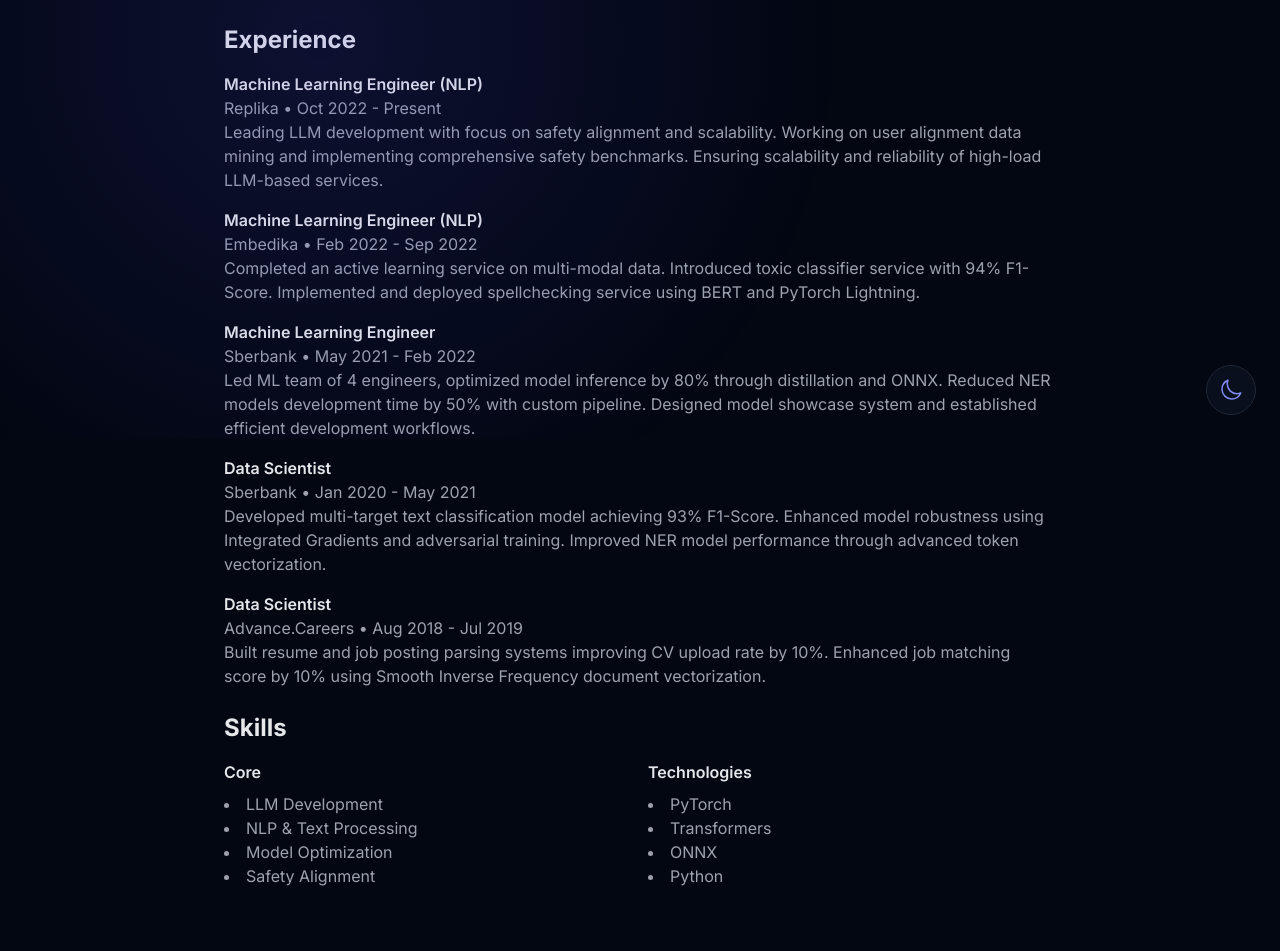
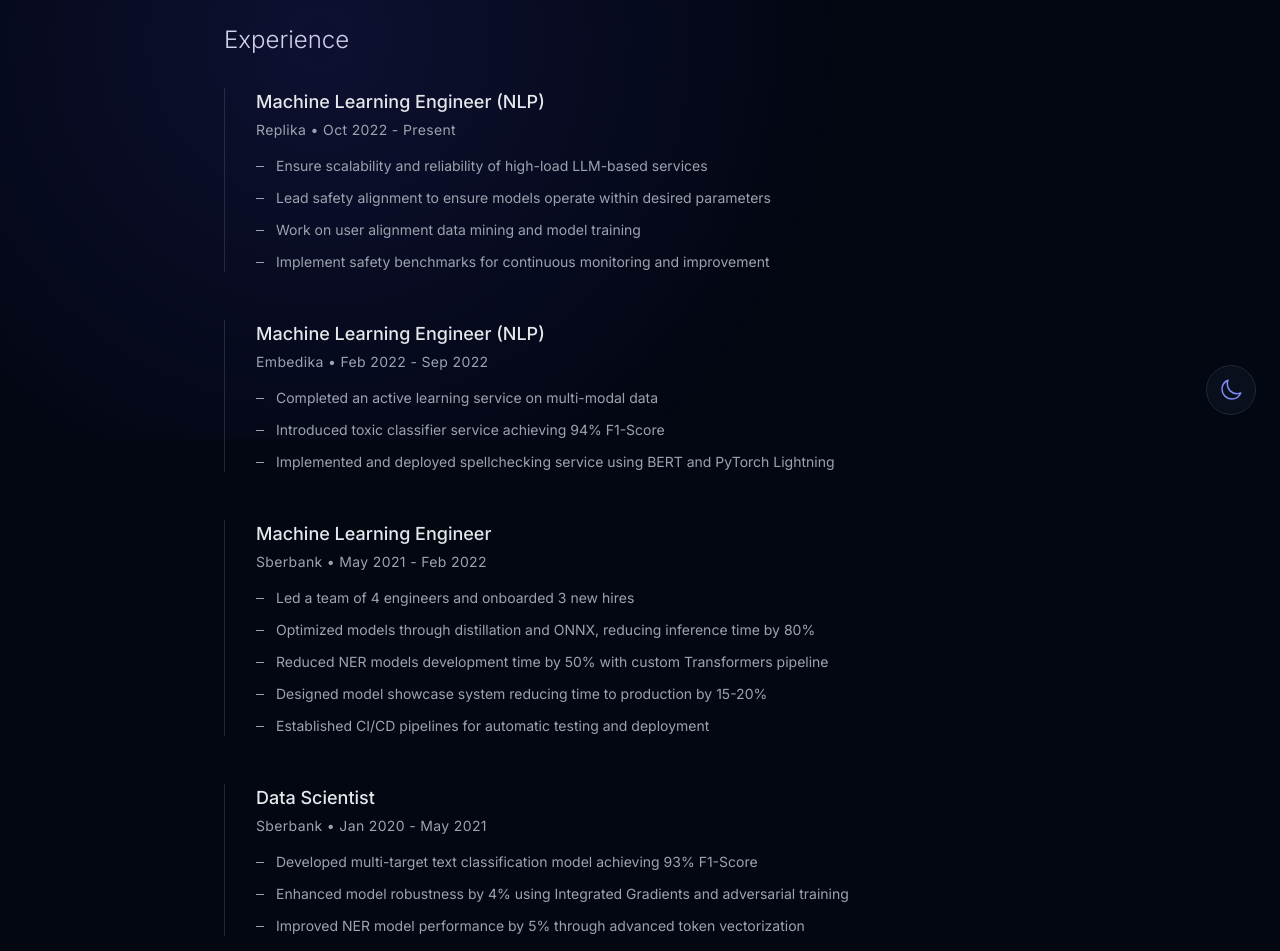
Before and after one commit to esceptico/website, a Next.js app: page /about in a window 1280 px wide. Shown: the part 361-1312 px from the top of the page. Built offline with nearby package versions, Linux system fonts and the light colour scheme.

Commit message:
Redesign About page experience section with detailed timeline and improved styling

```diff
--- a/src/app/about/page.tsx
+++ b/src/app/about/page.tsx
@@ -19,54 +19,123 @@ const MLEContent = ({ isDark }: { isDark: boolean }) => (
     </section>
 
     <section>
-      <h2 className="text-2xl font-bold mb-4 text-[var(--theme-text-primary)]">Experience</h2>
-      <div className="space-y-4">
-        <div>
-          <h3 className="font-semibold text-[var(--theme-text-primary)]">Machine Learning Engineer (NLP)</h3>
-          <p className="text-[var(--theme-text-secondary)]">Replika • Oct 2022 - Present</p>
-          <p className="text-[var(--theme-text-secondary)]">
-            Leading LLM development with focus on safety alignment and scalability. Working on user alignment
-            data mining and implementing comprehensive safety benchmarks. Ensuring scalability and reliability
-            of high-load LLM-based services.
-          </p>
+      <h2 className="text-2xl font-light mb-8 text-[var(--theme-text-primary)]">Experience</h2>
+      <div className="space-y-12">
+        <div className="relative pl-8 before:content-[''] before:absolute before:left-0 before:top-0 before:bottom-0 before:w-[1px] before:bg-[var(--theme-text-secondary)] before:opacity-20">
+          <div className="relative mb-4">
+            <h3 className="text-lg font-medium text-[var(--theme-text-primary)]">Machine Learning Engineer (NLP)</h3>
+            <p className="text-sm text-[var(--theme-text-secondary)] mt-1 tracking-wide">Replika • Oct 2022 - Present</p>
+          </div>
+          <ul className="space-y-3">
+            <li className="group flex items-start text-[var(--theme-text-secondary)] text-sm hover:text-[var(--theme-text-primary)] transition-colors duration-200">
+              <span className="block w-2 h-[1px] bg-current mt-[0.6rem] mr-3"></span>
+              <span>Ensure scalability and reliability of high-load LLM-based services</span>
+            </li>
+            <li className="group flex items-start text-[var(--theme-text-secondary)] text-sm hover:text-[var(--theme-text-primary)] transition-colors duration-200">
+              <span className="block w-2 h-[1px] bg-current mt-[0.6rem] mr-3"></span>
+              <span>Lead safety alignment to ensure models operate within desired parameters</span>
+            </li>
+            <li className="group flex items-start text-[var(--theme-text-secondary)] text-sm hover:text-[var(--theme-text-primary)] transition-colors duration-200">
+              <span className="block w-2 h-[1px] bg-current mt-[0.6rem] mr-3"></span>
+              <span>Work on user alignment data mining and model training</span>
+            </li>
+            <li className="group flex items-start text-[var(--theme-text-secondary)] text-sm hover:text-[var(--theme-text-primary)] transition-colors duration-200">
+              <span className="block w-2 h-[1px] bg-current mt-[0.6rem] mr-3"></span>
+              <span>Implement safety benchmarks for continuous monitoring and improvement</span>
+            </li>
+          </ul>
         </div>
 
-        <div>
-          <h3 className="font-semibold text-[var(--theme-text-primary)]">Machine Learning Engineer (NLP)</h3>
-          <p className="text-[var(--theme-text-secondary)]">Embedika • Feb 2022 - Sep 2022</p>
-          <p className="text-[var(--theme-text-secondary)]">
-            Completed an active learning service on multi-modal data. Introduced toxic classifier service with 94% F1-Score.
-            Implemented and deployed spellchecking service using BERT and PyTorch Lightning.
-          </p>
+        <div className="relative pl-8 before:content-[''] before:absolute before:left-0 before:top-0 before:bottom-0 before:w-[1px] before:bg-[var(--theme-text-secondary)] before:opacity-20">
+          <div className="relative mb-4">
+            <h3 className="text-lg font-medium text-[var(--theme-text-primary)]">Machine Learning Engineer (NLP)</h3>
+            <p className="text-sm text-[var(--theme-text-secondary)] mt-1 tracking-wide">Embedika • Feb 2022 - Sep 2022</p>
+          </div>
+          <ul className="space-y-3">
+            <li className="group flex items-start text-[var(--theme-text-secondary)] text-sm hover:text-[var(--theme-text-primary)] transition-colors duration-200">
+              <span className="block w-2 h-[1px] bg-current mt-[0.6rem] mr-3"></span>
+              <span>Completed an active learning service on multi-modal data</span>
+            </li>
+            <li className="group flex items-start text-[var(--theme-text-secondary)] text-sm hover:text-[var(--theme-text-primary)] transition-colors duration-200">
+              <span className="block w-2 h-[1px] bg-current mt-[0.6rem] mr-3"></span>
+              <span>Introduced toxic classifier service achieving 94% F1-Score</span>
+            </li>
+            <li className="group flex items-start text-[var(--theme-text-secondary)] text-sm hover:text-[var(--theme-text-primary)] transition-colors duration-200">
+              <span className="block w-2 h-[1px] bg-current mt-[0.6rem] mr-3"></span>
+              <span>Implemented and deployed spellchecking service using BERT and PyTorch Lightning</span>
+            </li>
+          </ul>
         </div>
 
-        <div>
-          <h3 className="font-semibold text-[var(--theme-text-primary)]">Machine Learning Engineer</h3>
-          <p className="text-[var(--theme-text-secondary)]">Sberbank • May 2021 - Feb 2022</p>
-          <p className="text-[var(--theme-text-secondary)]">
-            Led ML team of 4 engineers, optimized model inference by 80% through distillation and ONNX.
-            Reduced NER models development time by 50% with custom pipeline. Designed model showcase system
-            and established efficient development workflows.
-          </p>
+        <div className="relative pl-8 before:content-[''] before:absolute before:left-0 before:top-0 before:bottom-0 before:w-[1px] before:bg-[var(--theme-text-secondary)] before:opacity-20">
+          <div className="relative mb-4">
+            <h3 className="text-lg font-medium text-[var(--theme-text-primary)]">Machine Learning Engineer</h3>
+            <p className="text-sm text-[var(--theme-text-secondary)] mt-1 tracking-wide">Sberbank • May 2021 - Feb 2022</p>
+          </div>
+          <ul className="space-y-3">
+            <li className="group flex items-start text-[var(--theme-text-secondary)] text-sm hover:text-[var(--theme-text-primary)] transition-colors duration-200">
+              <span className="block w-2 h-[1px] bg-current mt-[0.6rem] mr-3"></span>
+              <span>Led a team of 4 engineers and onboarded 3 new hires</span>
+            </li>
+            <li className="group flex items-start text-[var(--theme-text-secondary)] text-sm hover:text-[var(--theme-text-primary)] transition-colors duration-200">
+              <span className="block w-2 h-[1px] bg-current mt-[0.6rem] mr-3"></span>
+              <span>Optimized models through distillation and ONNX, reducing inference time by 80%</span>
+            </li>
+            <li className="group flex items-start text-[var(--theme-text-secondary)] text-sm hover:text-[var(--theme-text-primary)] transition-colors duration-200">
+              <span className="block w-2 h-[1px] bg-current mt-[0.6rem] mr-3"></span>
+              <span>Reduced NER models development time by 50% with custom Transformers pipeline</span>
+            </li>
+            <li className="group flex items-start text-[var(--theme-text-secondary)] text-sm hover:text-[var(--theme-text-primary)] transition-colors duration-200">
+              <span className="block w-2 h-[1px] bg-current mt-[0.6rem] mr-3"></span>
+              <span>Designed model showcase system reducing time to production by 15-20%</span>
+            </li>
+            <li className="group flex items-start text-[var(--theme-text-secondary)] text-sm hover:text-[var(--theme-text-primary)] transition-colors duration-200">
+              <span className="block w-2 h-[1px] bg-current mt-[0.6rem] mr-3"></span>
+              <span>Established CI/CD pipelines for automatic testing and deployment</span>
+            </li>
+          </ul>
         </div>
 
-        <div>
-          <h3 className="font-semibold text-[var(--theme-text-primary)]">Data Scientist</h3>
-          <p className="text-[var(--theme-text-secondary)]">Sberbank • Jan 2020 - May 2021</p>
-          <p className="text-[var(--theme-text-secondary)]">
-            Developed multi-target text classification model achieving 93% F1-Score. Enhanced model robustness
-            using Integrated Gradients and adversarial training. Improved NER model performance through
-            advanced token vectorization.
-          </p>
+        <div className="relative pl-8 before:content-[''] before:absolute before:left-0 before:top-0 before:bottom-0 before:w-[1px] before:bg-[var(--theme-text-secondary)] before:opacity-20">
+          <div className="relative mb-4">
+            <h3 className="text-lg font-medium text-[var(--theme-text-primary)]">Data Scientist</h3>
+            <p className="text-sm text-[var(--theme-text-secondary)] mt-1 tracking-wide">Sberbank • Jan 2020 - May 2021</p>
+          </div>
+          <ul className="space-y-3">
+            <li className="group flex items-start text-[var(--theme-text-secondary)] text-sm hover:text-[var(--theme-text-primary)] transition-colors duration-200">
+              <span className="block w-2 h-[1px] bg-current mt-[0.6rem] mr-3"></span>
+              <span>Developed multi-target text classification model achieving 93% F1-Score</span>
+            </li>
+            <li className="group flex items-start text-[var(--theme-text-secondary)] text-sm hover:text-[var(--theme-text-primary)] transition-colors duration-200">
+              <span className="block w-2 h-[1px] bg-current mt-[0.6rem] mr-3"></span>
+              <span>Enhanced model robustness by 4% using Integrated Gradients and adversarial training</span>
+            </li>
+            <li className="group flex items-start text-[var(--theme-text-secondary)] text-sm hover:text-[var(--theme-text-primary)] transition-colors duration-200">
+              <span className="block w-2 h-[1px] bg-current mt-[0.6rem] mr-3"></span>
+              <span>Improved NER model performance by 5% through advanced token vectorization</span>
+            </li>
+          </ul>
         </div>
 
-        <div>
-          <h3 className="font-semibold text-[var(--theme-text-primary)]">Data Scientist</h3>
-          <p className="text-[var(--theme-text-secondary)]">Advance.Careers • Aug 2018 - Jul 2019</p>
-          <p className="text-[var(--theme-text-secondary)]">
-            Built resume and job posting parsing systems improving CV upload rate by 10%. Enhanced job matching
-            score by 10% using Smooth Inverse Frequency document vectorization.
-          </p>
+        <div className="relative pl-8 before:content-[''] before:absolute before:left-0 before:top-0 before:bottom-0 before:w-[1px] before:bg-[var(--theme-text-secondary)] before:opacity-20">
+          <div className="relative mb-4">
+            <h3 className="text-lg font-medium text-[var(--theme-text-primary)]">Data Scientist</h3>
+            <p className="text-sm text-[var(--theme-text-secondary)] mt-1 tracking-wide">Advance.Careers • Aug 2018 - Jul 2019</p>
+          </div>
+          <ul className="space-y-3">
+            <li className="group flex items-start text-[var(--theme-text-secondary)] text-sm hover:text-[var(--theme-text-primary)] transition-colors duration-200">
+              <span className="block w-2 h-[1px] bg-current mt-[0.6rem] mr-3"></span>
+              <span>Built resume and job posting parsing systems improving CV upload rate by 10%</span>
+            </li>
+            <li className="group flex items-start text-[var(--theme-text-secondary)] text-sm hover:text-[var(--theme-text-primary)] transition-colors duration-200">
+              <span className="block w-2 h-[1px] bg-current mt-[0.6rem] mr-3"></span>
+              <span>Enhanced job matching score by 10% using Smooth Inverse Frequency vectorization</span>
+            </li>
+            <li className="group flex items-start text-[var(--theme-text-secondary)] text-sm hover:text-[var(--theme-text-primary)] transition-colors duration-200">
+              <span className="block w-2 h-[1px] bg-current mt-[0.6rem] mr-3"></span>
+              <span>Reduced time to apply by 8% through system optimizations</span>
+            </li>
+          </ul>
         </div>
       </div>
     </section>
```
